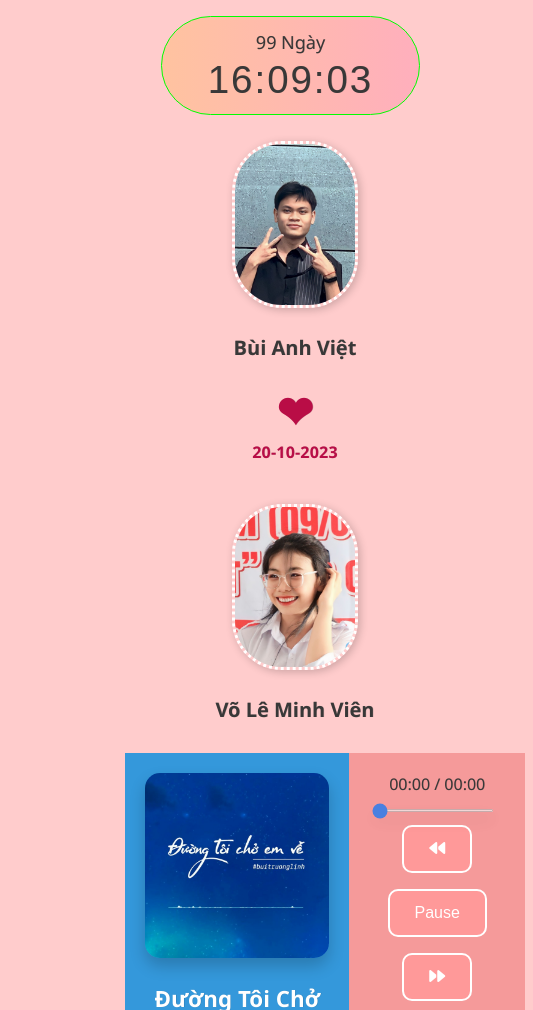
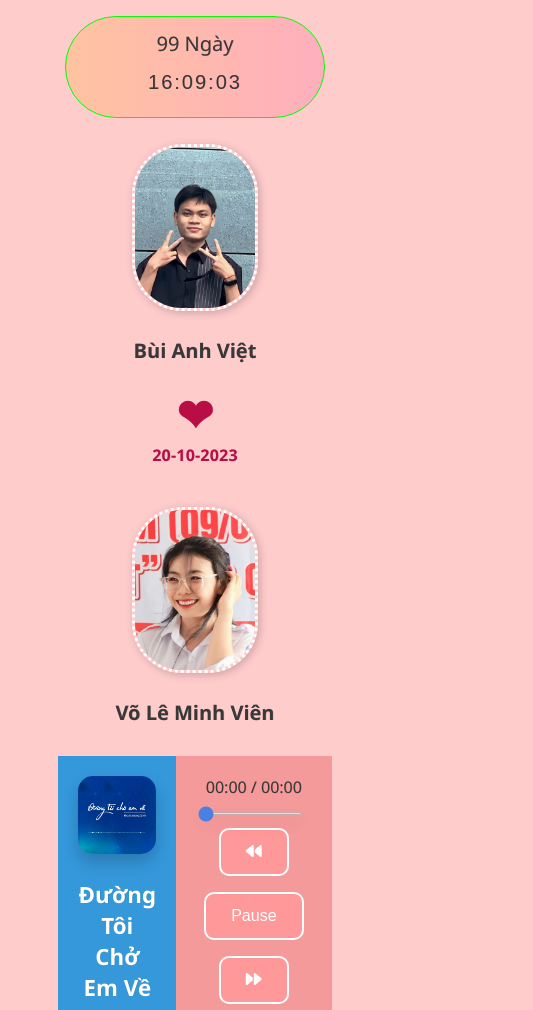
Before and after one commit to MaRiCerrr/100days, a plain HTML site: page index.html in a window 390 px wide. Shown: the part 80-1090 px from the top of the page, 533 px wide, since content can reach past the window. Drawn offline with nearby package versions, Linux system fonts and the light colour scheme.

Commit message:
Change style.css file

```diff
--- a/style.css
+++ b/style.css
@@ -179,8 +179,8 @@ video:hover {
 #music-player {
       background-color: #ffcccc; /* Soft pink */
       border-radius: 15px;
+      width: 400px;
       margin-left: 300px;
-      width: 400px; /* Chiều rộng cụ thể */
   }
 
 #music-info,
@@ -340,20 +340,29 @@ li:hover {
 }
 
 
-@media (max-width: 768px) {
+@media (max-width: 428px) {
       h1{
             grid-column: span 12;
+            width: 100%;
       }
 
       #clock-box {
+            display: flex;
             grid-column: span 12;
-            margin-right: 75px;
+            width: 100%;
+            margin-right: 100px;
+      }
+      #clock {
+            grid-column: span 12;
+            width: 100%;
+      }
+      date, time {
+            font-size: 20px;
       }
       .avt {
             width: 120px;
             grid-column: span 12;
-        }
-      #clock,
+      }
       #info .one,
       #info .two,
       #heart,
@@ -369,12 +378,14 @@ li:hover {
       }
 
       #music-player {
-            max-width: 400px ;
+            width: 100%;
             grid-column: span 12;
             display: flex;
-            margin-left: 60px;
+            margin-left: 0px;
             border-radius: 10px;
             background-color: #f59a9a;
+            justify-content: center;
+            text-align: center;
 
       }
       #controls,
@@ -413,7 +424,7 @@ li:hover {
         }
 
         video {
-            max-width: calc(45%);
+            max-width: calc(40%);
         }
       footer {
             grid-column: span 12;
```
